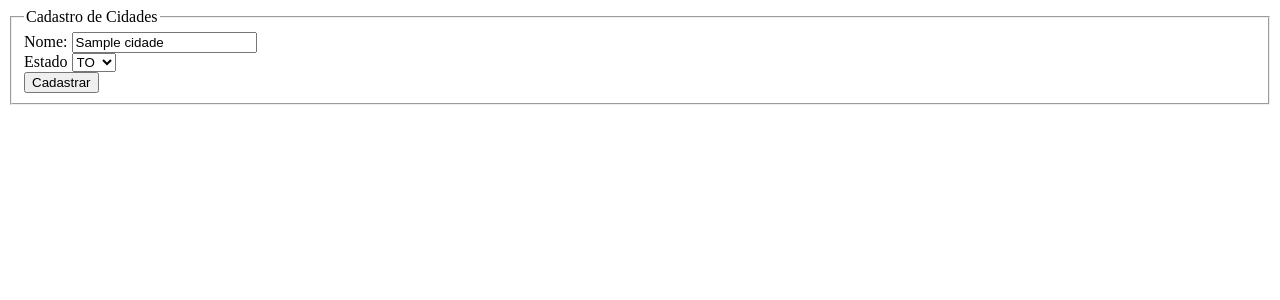
After one commit to hengustavo/Cadastro-IFSP, a PHP site: page /AlteraCidade.php?id=1 in a window 1280 px wide. The commit adds this page. Shown: the top 300 px of the page. Run offline with PHP 8.4, Linux system fonts and the light colour scheme; tables that the repository leaves empty hold one stand-in row (values such as "Sample post").

Commit message:
Terminado

```diff
--- /dev/null
+++ b/AlteraCidade.php
@@ -0,0 +1,69 @@
+<?php
+    include('includes/conexao.php');
+    $id = $_GET['id'];
+    $sql = "SELECT * FROM cidade WHERE id=$id";
+    $result = mysqli_query($con,$sql);
+    $row = mysqli_fetch_array($result);
+?>
+
+<!DOCTYPE html>
+<html lang="en">
+<head>
+    <meta charset="UTF-8">
+    <meta http-equiv="X-UA-Compatible" content="IE=edge">
+    <meta name="viewport" content="width=device-width, initial-scale=1.0">
+    <title>Document</title>
+</head>
+<body>
+    <form action="AlteraCidadeExe.php" method="post">
+        <fieldset>
+            <legend>Cadastro de Cidades</legend>
+            <div>
+                <label for="nome">Nome:</label>
+                <input type="text"
+                        name="nome"
+                        id="nome"
+                        value="<?php echo $row['nome']?>">
+            </div>
+            <div>
+                <label for="estado">Estado</label>
+                <select name="estado" id="estado">
+                    <option value="AC"<?php echo $row['estado'] == "AC" ? "selected" : "" ?>>AC</option>
+                    <option value="AL"<?php echo $row['estado'] == "AL" ? "selected" : "" ?>>AL</option>
+                    <option value="AP"<?php echo $row['estado'] == "AP" ? "selected" : "" ?>>AP</option>
+                    <option value="AM"<?php echo $row['estado'] == "AM" ? "selected" : "" ?>>AM</option>
+                    <option value="BA"<?php echo $row['estado'] == "BA" ? "selected" : "" ?>>BA</option>
+                    <option value="CE"<?php echo $row['estado'] == "CE" ? "selected" : "" ?>>CE</option>
+                    <option value="ES"<?php echo $row['estado'] == "ES" ? "selected" : "" ?>>ES</option>
+                    <option value="GO"<?php echo $row['estado'] == "GO" ? "selected" : "" ?>>GO</option>
+                    <option value="MA"<?php echo $row['estado'] == "MA" ? "selected" : "" ?>>MA</option>
+                    <option value="MT"<?php echo $row['estado'] == "MT" ? "selected" : "" ?>>MT</option>
+                    <option value="MS"<?php echo $row['estado'] == "MS" ? "selected" : "" ?>>MS</option>
+                    <option value="MG"<?php echo $row['estado'] == "MG" ? "selected" : "" ?>>MG</option>
+                    <option value="PA"<?php echo $row['estado'] == "PA" ? "selected" : "" ?>>PA</option>
+                    <option value="PB"<?php echo $row['estado'] == "PB" ? "selected" : "" ?>>PB</option>
+                    <option value="PR"<?php echo $row['estado'] == "PR" ? "selected" : "" ?>>PR</option>
+                    <option value="PE"<?php echo $row['estado'] == "PE" ? "selected" : "" ?>>PE</option>
+                    <option value="PI"<?php echo $row['estado'] == "PI" ? "selected" : "" ?>>PI</option>
+                    <option value="RJ"<?php echo $row['estado'] == "RJ" ? "selected" : "" ?>>RJ</option>
+                    <option value="RN"<?php echo $row['estado'] == "RN" ? "selected" : "" ?>>RN</option>
+                    <option value="RS"<?php echo $row['estado'] == "RS" ? "selected" : "" ?>>RS</option>
+                    <option value="RO"<?php echo $row['estado'] == "RO" ? "selected" : "" ?>>RO</option>
+                    <option value="RR"<?php echo $row['estado'] == "RR" ? "selected" : "" ?>>RR</option>
+                    <option value="SC"<?php echo $row['estado'] == "SC" ? "selected" : "" ?>>SC</option>
+                    <option value="SP"<?php echo $row['estado'] == "SP" ? "selected" : "" ?>>SP</option>
+                    <option value="SE"<?php echo $row['estado'] == "SE" ? "selected" : "" ?>>SE</option>
+                    <option value="TO"<?php echo $row['estado'] == "TO" ? "selected" : "" ?>>TO</option>
+                    <option value="DF"<?php echo $row['estado'] == "DF" ? "selected" : "" ?>>DF</option>
+                </select>
+            </div>
+            <div>
+                <button type="submit">Cadastrar</button>
+            </div>
+            <input type="hidden" name="id"
+                        value="<?php echo $row['id']?>">
+        </fieldset>
+    </form>
+
+</body>
+</html>
--- a/CadastroCidade.html
+++ b/CadastroCidade.html
@@ -51,6 +51,6 @@
             </div>
         </fieldset>
     </form>
-
+    <a href="index.html" ><INPUt type="button" value="voltar"></INPUt></a>
 </body>
 </html>
--- a/CadastroCidade.php
+++ b/CadastroCidade.php
@@ -32,5 +32,6 @@
             echo mysqli_error($con);
         }
     ?>
+    <a href="index.html" ><INPUt type="button" value="voltar"></INPUt></a>
 </body>
 </html>
--- a/ListarCidade.php
+++ b/ListarCidade.php
@@ -20,6 +20,8 @@
             <th>Código</th>
             <th>Nome</th>
             <th>Estado</th>
+            <th>Alterar</th>
+            <th>Deletar</th>
         </tr>
         <?php //mysqli fetch_array lê uma linha por vez
             while($row = mysqli_fetch_array($result)){
@@ -27,9 +29,12 @@
                 echo "<td>".$row['id']."</td>";
                 echo "<td>".$row['nome']."</td>";
                 echo "<td>".$row['estado']."</td>";
+                echo "<td><a href= 'AlteraCidade.php?id=".$row['id']."'>Alterar</a></td>";
+                echo "<td><a href= 'DeletaCidade.php?id=".$row['id']."'>Deletar</a></td>";
                 echo "</tr>";
             }
         ?>
     </table>
+    <a href="index.html" ><INPUt type="button" value="voltar"></INPUt></a>
 </body>
 </html>
--- a/index.html
+++ b/index.html
@@ -9,5 +9,6 @@
 <body>
     <h1>Login</h1>
     <a href="CadastroCidade.html" ><INPUt type="button" value="cadastar"></INPUt></a>
+    <a href="ListarCidade.php"><Input type="button" value="listar"></Input></a>
 </body>
 </html>
```
Also changed, not shown: AlteraCidadeExe.php (added, +33 -0 lines), DeletaCidade.php (added, +30 -0 lines), Login.php (deleted, +0 -18 lines).
